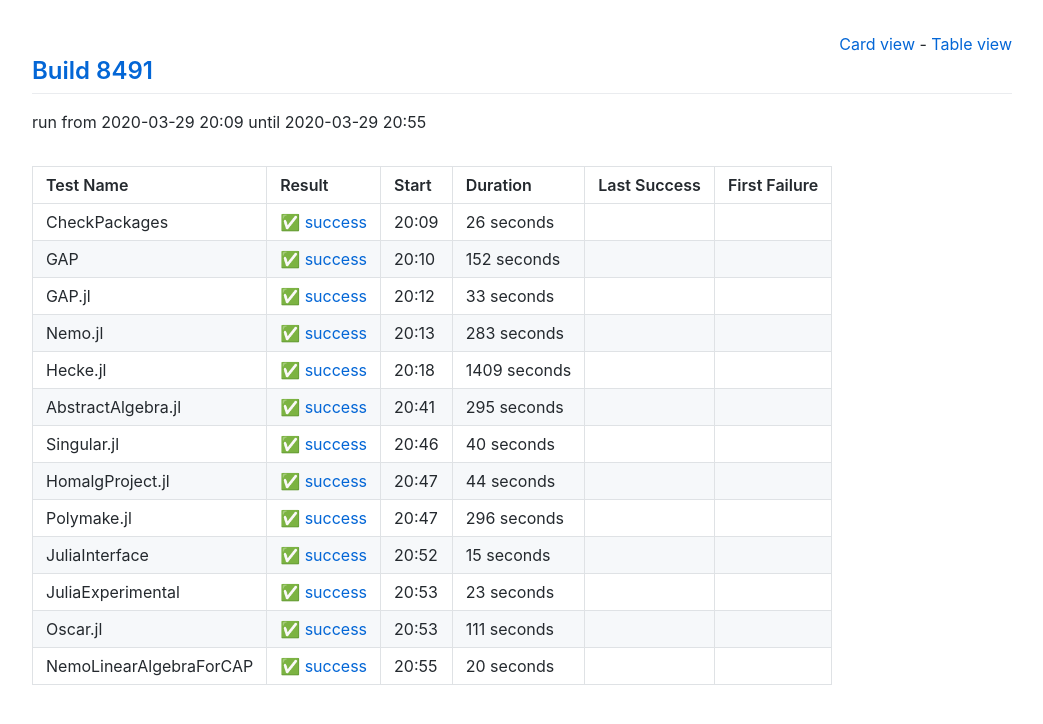
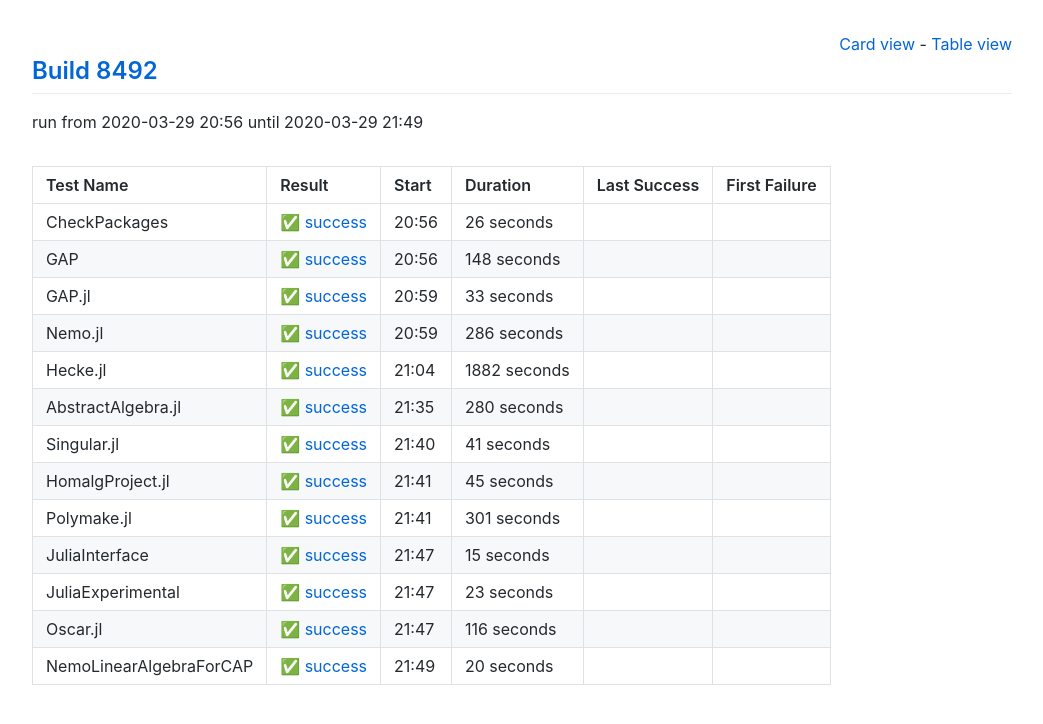
Before and after one commit to oscar-system/oscar-ci-status, a Jekyll site: the page built from table.html, in a window 1280 px wide. Shown: the top 724 px of the page, without its empty margins (118-1161 px from the left). Built offline with Jekyll 4.4.1, drawn with Linux system fonts in a browser that asks for light colours.

Commit message:
Build 8492

```diff
--- a/_data/ci.yml
+++ b/_data/ci.yml
@@ -1,5 +1,5 @@
-build: 8491
-build_url: https://oscarci.mathematik.uni-kl.de/job/oscar/8491/
+build: 8492
+build_url: https://oscarci.mathematik.uni-kl.de/job/oscar/8492/
 job: oscar
 tests:
 - duration: 26
@@ -8,20 +8,20 @@ tests:
   first_failure_url: null
   last_success: false
   last_success_url: null
-  log: https://oscarci.mathematik.uni-kl.de/job/oscar/8491/artifact/logs/build-8491/CheckPackages.log
+  log: https://oscarci.mathematik.uni-kl.de/job/oscar/8492/artifact/logs/build-8492/CheckPackages.log
   name: CheckPackages
-  start: 2020-03-29 20:09
+  start: 2020-03-29 20:56
   status: success
   success: true
-- duration: 152
+- duration: 148
   exitcode: 0
   first_failure: false
   first_failure_url: null
   last_success: false
   last_success_url: null
-  log: https://oscarci.mathematik.uni-kl.de/job/oscar/8491/artifact/logs/build-8491/GAP.log
+  log: https://oscarci.mathematik.uni-kl.de/job/oscar/8492/artifact/logs/build-8492/GAP.log
   name: GAP
-  start: 2020-03-29 20:10
+  start: 2020-03-29 20:56
   status: success
   success: true
 - duration: 33
@@ -30,75 +30,75 @@ tests:
   first_failure_url: null
   last_success: false
   last_success_url: null
-  log: https://oscarci.mathematik.uni-kl.de/job/oscar/8491/artifact/logs/build-8491/GAP.jl.log
+  log: https://oscarci.mathematik.uni-kl.de/job/oscar/8492/artifact/logs/build-8492/GAP.jl.log
   name: GAP.jl
-  start: 2020-03-29 20:12
+  start: 2020-03-29 20:59
   status: success
   success: true
-- duration: 283
+- duration: 286
   exitcode: 0
   first_failure: false
   first_failure_url: null
   last_success: false
   last_success_url: null
-  log: https://oscarci.mathematik.uni-kl.de/job/oscar/8491/artifact/logs/build-8491/Nemo.jl.log
+  log: https://oscarci.mathematik.uni-kl.de/job/oscar/8492/artifact/logs/build-8492/Nemo.jl.log
   name: Nemo.jl
-  start: 2020-03-29 20:13
+  start: 2020-03-29 20:59
   status: success
   success: true
-- duration: 1409
+- duration: 1882
   exitcode: 0
   first_failure: false
   first_failure_url: null
   last_success: false
   last_success_url: null
-  log: https://oscarci.mathematik.uni-kl.de/job/oscar/8491/artifact/logs/build-8491/Hecke.jl.log
+  log: https://oscarci.mathematik.uni-kl.de/job/oscar/8492/artifact/logs/build-8492/Hecke.jl.log
   name: Hecke.jl
-  start: 2020-03-29 20:18
+  start: 2020-03-29 21:04
   status: success
   success: true
-- duration: 295
+- duration: 280
   exitcode: 0
   first_failure: false
   first_failure_url: null
   last_success: false
   last_success_url: null
-  log: https://oscarci.mathematik.uni-kl.de/job/oscar/8491/artifact/logs/build-8491/AbstractAlgebra.jl.log
+  log: https://oscarci.mathematik.uni-kl.de/job/oscar/8492/artifact/logs/build-8492/AbstractAlgebra.jl.log
   name: AbstractAlgebra.jl
-  start: 2020-03-29 20:41
+  start: 2020-03-29 21:35
   status: success
   success: true
-- duration: 40
+- duration: 41
   exitcode: 0
   first_failure: false
   first_failure_url: null
   last_success: false
   last_success_url: null
-  log: https://oscarci.mathematik.uni-kl.de/job/oscar/8491/artifact/logs/build-8491/Singular.jl.log
+  log: https://oscarci.mathematik.uni-kl.de/job/oscar/8492/artifact/logs/build-8492/Singular.jl.log
   name: Singular.jl
-  start: 2020-03-29 20:46
+  start: 2020-03-29 21:40
   status: success
   success: true
-- duration: 44
+- duration: 45
   exitcode: 0
   first_failure: false
   first_failure_url: null
   last_success: false
   last_success_url: null
-  log: https://oscarci.mathematik.uni-kl.de/job/oscar/8491/artifact/logs/build-8491/HomalgProject.jl.log
+  log: https://oscarci.mathematik.uni-kl.de/job/oscar/8492/artifact/logs/build-8492/HomalgProject.jl.log
   name: HomalgProject.jl
-  start: 2020-03-29 20:47
+  start: 2020-03-29 21:41
   status: success
   success: true
-- duration: 296
+- duration: 301
   exitcode: 0
   first_failure: false
   first_failure_url: null
   last_success: false
   last_success_url: null
-  log: https://oscarci.mathematik.uni-kl.de/job/oscar/8491/artifact/logs/build-8491/Polymake.jl.log
+  log: https://oscarci.mathematik.uni-kl.de/job/oscar/8492/artifact/logs/build-8492/Polymake.jl.log
   name: Polymake.jl
-  start: 2020-03-29 20:47
+  start: 2020-03-29 21:41
   status: success
   success: true
 - duration: 15
@@ -107,9 +107,9 @@ tests:
   first_failure_url: null
   last_success: false
   last_success_url: null
-  log: https://oscarci.mathematik.uni-kl.de/job/oscar/8491/artifact/logs/build-8491/JuliaInterface.log
+  log: https://oscarci.mathematik.uni-kl.de/job/oscar/8492/artifact/logs/build-8492/JuliaInterface.log
   name: JuliaInterface
-  start: 2020-03-29 20:52
+  start: 2020-03-29 21:47
   status: success
   success: true
 - duration: 23
@@ -118,20 +118,20 @@ tests:
   first_failure_url: null
   last_success: false
   last_success_url: null
-  log: https://oscarci.mathematik.uni-kl.de/job/oscar/8491/artifact/logs/build-8491/JuliaExperimental.log
+  log: https://oscarci.mathematik.uni-kl.de/job/oscar/8492/artifact/logs/build-8492/JuliaExperimental.log
   name: JuliaExperimental
-  start: 2020-03-29 20:53
+  start: 2020-03-29 21:47
   status: success
   success: true
-- duration: 111
+- duration: 116
   exitcode: 0
   first_failure: false
   first_failure_url: null
   last_success: false
   last_success_url: null
-  log: https://oscarci.mathematik.uni-kl.de/job/oscar/8491/artifact/logs/build-8491/Oscar.jl.log
+  log: https://oscarci.mathematik.uni-kl.de/job/oscar/8492/artifact/logs/build-8492/Oscar.jl.log
   name: Oscar.jl
-  start: 2020-03-29 20:53
+  start: 2020-03-29 21:47
   status: success
   success: true
 - duration: 20
@@ -140,8 +140,8 @@ tests:
   first_failure_url: null
   last_success: false
   last_success_url: null
-  log: https://oscarci.mathematik.uni-kl.de/job/oscar/8491/artifact/logs/build-8491/NemoLinearAlgebraForCAP.log
+  log: https://oscarci.mathematik.uni-kl.de/job/oscar/8492/artifact/logs/build-8492/NemoLinearAlgebraForCAP.log
   name: NemoLinearAlgebraForCAP
-  start: 2020-03-29 20:55
+  start: 2020-03-29 21:49
   status: success
   success: true
```
Also changed, not shown: README.md.
